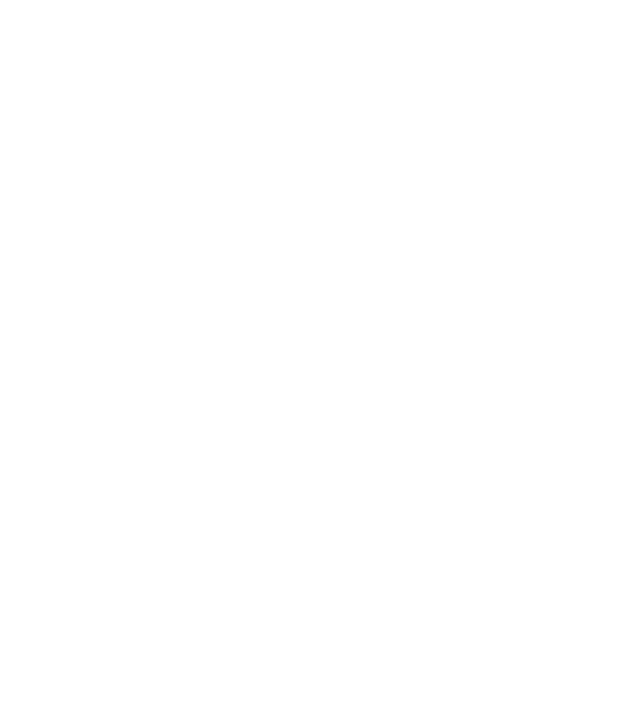
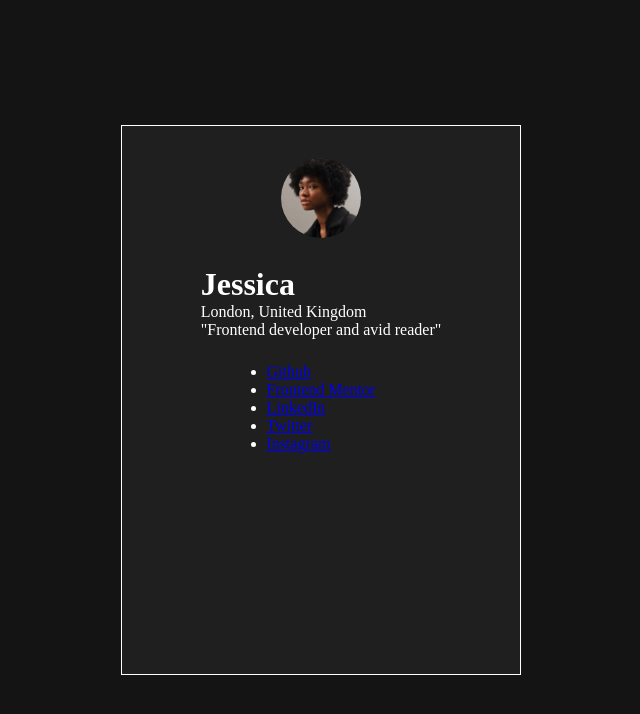
Before and after one commit to sidr467/Social_Links---Frontend_Mentor, a plain HTML site: page index.html in a window 1280 px wide. Shown: the whole page, without its empty margins (319-959 px from the left). Drawn offline with Linux system fonts and the light colour scheme.

Commit message:
Completed HTML and added some css

```diff
--- a/index.html
+++ b/index.html
@@ -0,0 +1,30 @@
+<!DOCTYPE html>
+<html lang="en">
+  <head>
+    <meta charset="UTF-8" />
+    <link rel="stylesheet" href="style.css" />
+    <meta name="viewport" content="width=device-width, initial-scale=1.0" />
+    <title>Social Links</title>
+  </head>
+  <body>
+    <main class="container">
+      <div class="img-container">
+        <img src="./assets/images/avatar-jessica.jpeg" alt="avatar-jessica" />
+      </div>
+      <div class="text-container">
+        <h1 class="heading">Jessica</h1>
+        <p class="Location">London, United Kingdom</p>
+        <p class="quote">"Frontend developer and avid reader"</p>
+      </div>
+      <div class="link-container">
+        <ul>
+          <li class="links"><a href="#">Github</a></li>
+          <li class="links"><a href="#">Frontend Mentor</a></li>
+          <li class="links"><a href="#">LinkedIn</a></li>
+          <li class="links"><a href="#">Twitter</a></li>
+          <li class="links"><a href="#">Instagram</a></li>
+        </ul>
+      </div>
+    </main>
+  </body>
+</html>
--- a/style.css
+++ b/style.css
@@ -13,3 +13,29 @@
   --DarkGrey: hsl(0, 0%, 12%);
   --OffBlack: hsl(0, 0%, 8%);
 }
+
+body {
+  background: var(--OffBlack);
+  color: var(--White);
+  display: flex;
+  justify-content: center;
+  align-items: center;
+  min-height: 100vh;
+}
+
+.container {
+  border: 1px solid white;
+  width: 400px;
+  height: 550px;
+  background: var(--DarkGrey);
+  display: flex;
+  flex-direction: column;
+  align-items: center;
+  gap: 1.5rem;
+}
+
+.img-container > img {
+    width: 80px;
+    border-radius:50%;
+    margin-top: 2rem;
+}
```
